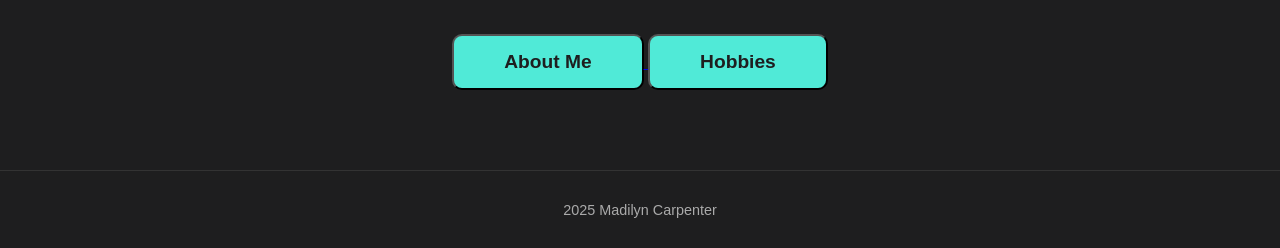
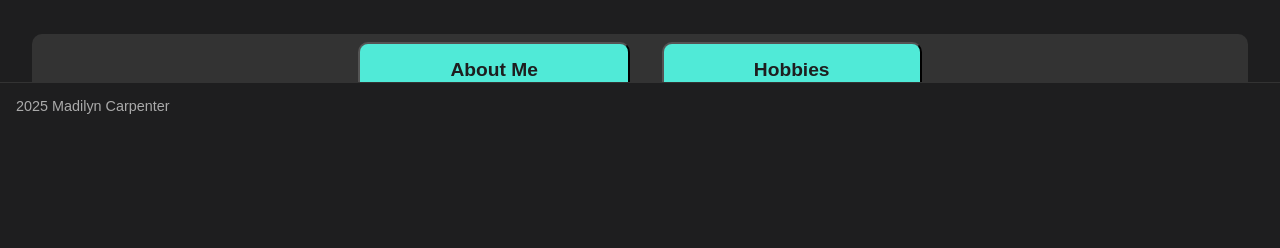
Before and after one commit to mcarpenter0504/bioSite, a plain HTML site: page index.html in a window 1280 px wide. Shown: the part 672-920 px from the top of the page. After the commit the page ends 842 px from the top, so only its background shows below. Drawn offline with Linux system fonts and the light colour scheme.

Commit message:
Adjust page

```diff
--- a/bioSite.css
+++ b/bioSite.css
@@ -7,7 +7,8 @@ body {
 }
 
 #container {
-  margin: 2rem;
+    margin: 2rem;
+    padding-bottom: 2rem;
 }
 
 #landing-container {
@@ -108,22 +109,31 @@ body {
     max-width: 1200px;
     height: 100%;
     color: #ddd;
-    font-size: larger;
+    font-size: 30px;
     text-align: center;
     align-self: center;
     border-radius: 10px;
     border: 2px solid #50EAD7;
     font-weight: bold;
+    padding-top: 15rem;
+    padding-bottom: 15rem;
 }
 
 #nav {
+    width: 100%;
+    background-color: #333333;
+    display: flex;
+    justify-content: center;
+    gap: 2rem;
+    padding: .5rem 0;
+    border-radius: 10px;
+    margin-bottom: 2rem;
     margin-top: 2rem;
-    margin-bottom: 3rem;
 }
 
 .nav-btn {
     font-size: larger;
-    padding: 15px 50px;
+    padding: 15px 90px;
     border-radius: 10px;
     cursor: pointer;
     color: #1E1E1F;
@@ -143,9 +153,17 @@ body {
 }
 
 footer {
-  text-align: center;
-  padding: 1rem 0;
-  border-top: 1px solid #333;
-  color: #aaa;
-  font-size: 0.9rem;
+    text-align: center;
+    border-top: 1px solid #333;
+    color: #aaa;
+    font-size: 0.9rem;
+    background-color: #1E1E1F;
+    position: fixed;
+    bottom: 0;
+    width: 100%;
+    display: flex;
+    justify-content: space-between;
+    align-items: center;
+    padding-left: 1rem;
+    z-index: 1000;
 }
```
Also changed, not shown: About.html (+1 -0 lines), Hobbies.html (+1 -0 lines).
